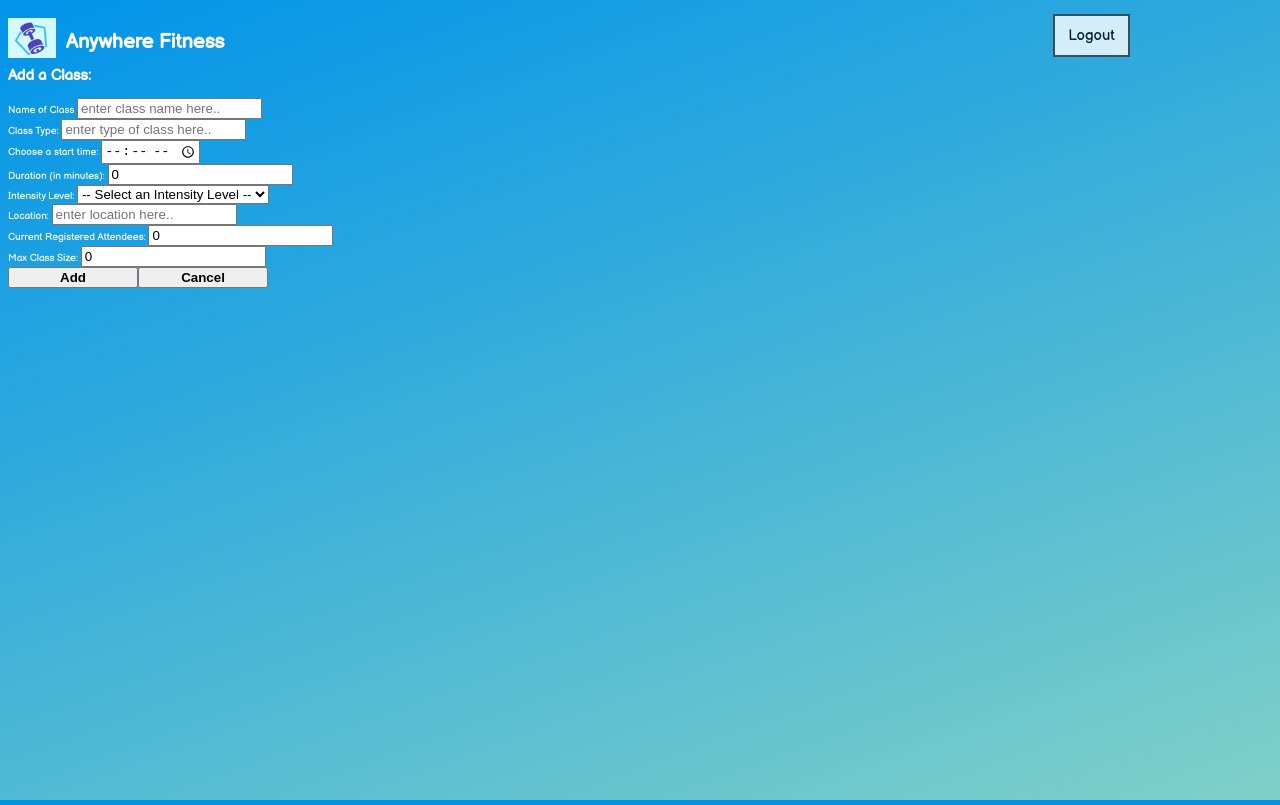
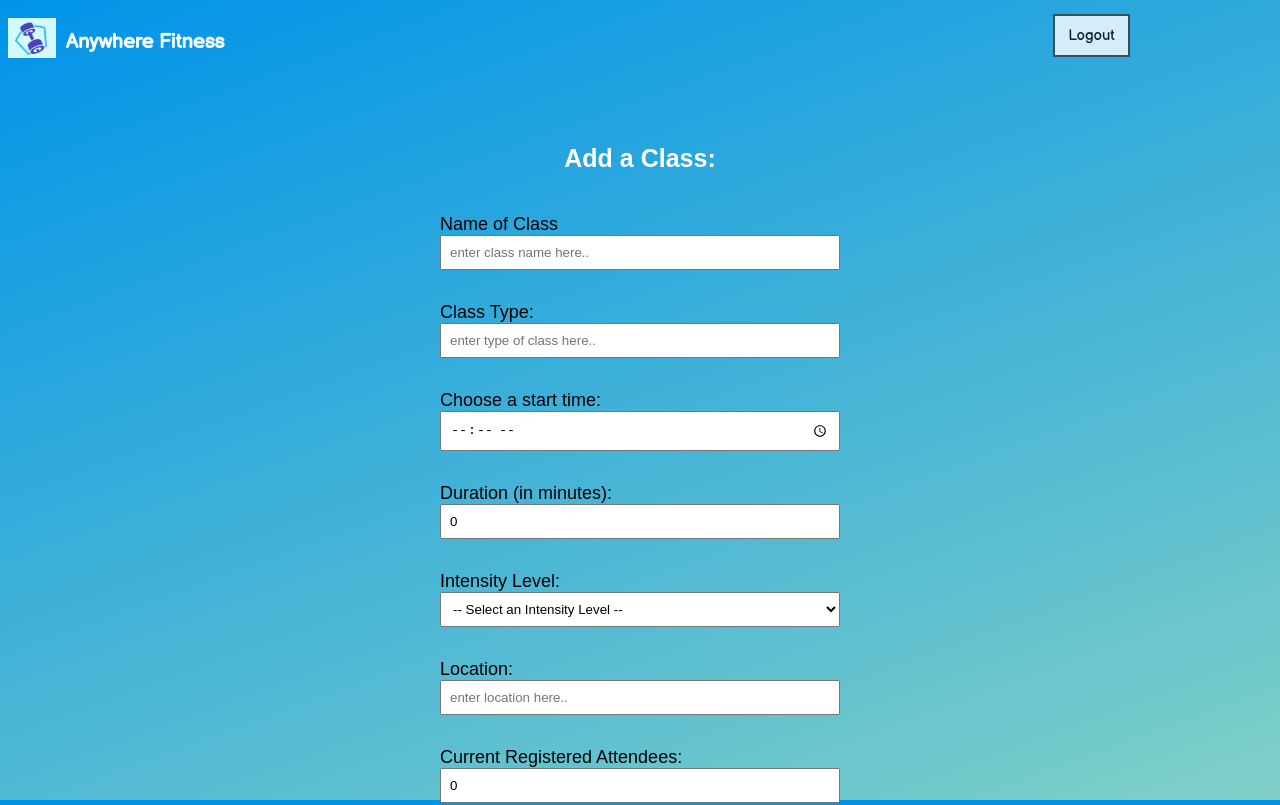
Before and after one commit to AnywhereFitness2021/AF_Frontend, a React (Create React App) app: page /addclass/1 in a window 1280 px wide. Shown: the top 805 px of the page. Built offline with nearby package versions, Linux system fonts and the light colour scheme; a web font is replaced by a local one.

Commit message:
added styling to instructor forms

```diff
--- a/src/components/Client.js
+++ b/src/components/Client.js
@@ -171,7 +171,7 @@ const Client = (props) => {
                     <h3>Class Type: {item.type}</h3>
                     <h3>Start Time: {item.startTime}</h3>
                     <h3>Intensity Level: {item.intensityLevel}</h3>
-                    <h3>Duration: {item.duration} minutes</h3>
+                    <h3>Duration: {item.duration} minute(s)</h3>
                     <h3>Location: {item.location}</h3>
                     <h3>Attendees: {item.attendees}</h3>
                     <h3>Max Class Size: {item.maxClassSize}</h3>
--- a/src/components/CreateClassForm.js
+++ b/src/components/CreateClassForm.js
@@ -4,6 +4,72 @@ import * as yup from 'yup';
 import { classFormSchema as schema} from '../schema/classformSchema';
 import axiosWithAuth from '../utils/axiosWithAuth';
 
+import styled from 'styled-components';
+
+const OuterContainer = styled.form`
+    display:flex;
+    flex-wrap:nowrap;
+    justify-content:center;
+    align-items: center;
+    width:100%;
+    height: 80vh;
+`
+
+const InnerContainer = styled.div`
+    display: flex;
+    flex-direction: column;
+    align-items: center;
+    justify-content: space-evenly;
+    border-radius: 4px;
+    padding: 2% 0;
+    width: 40%;
+    margin: 3%;
+    margin-top:10%;
+    font-family: 'Fira Sans Condensed', sans-serif;
+    max-height:80vh;
+
+    h2 {
+        font-size: 2.5rem;
+        color: white;
+        margin-bottom:8%;
+    }
+
+    label {
+      font-size:1.8rem;
+      display:block;
+      padding-bottom: 8%;
+      width:400px;
+      color:black;
+    }
+
+    input, select{
+      display:block;
+      padding:2%;
+      width:500px;
+    }
+
+    button{
+        padding:3%;
+        width:150px;
+        font-size:1.7rem;
+        font-weight: 600;
+        background:none;
+        border-color:blue;
+        opacity: 0.5;
+        margin-top:20%;
+
+        &:hover{
+            filter: brightness(1.8);
+            opacity:1;
+        }
+    }
+`
+
+const Label = styled.label`
+  &:focus-within {
+    color: white;
+    }
+`
 
 
 function CreateClassForm(props) {
@@ -48,7 +114,7 @@ function CreateClassForm(props) {
       evt.preventDefault();
       axiosWithAuth().post('/classes', formValues)
            .then(res => {
-            console.log(res);
+            //console.log(res);
             push(`/instructor/${id}`);
            })
            .catch(err => {
@@ -75,12 +141,12 @@ function CreateClassForm(props) {
 
 
     return (
-      <form onSubmit={onSubmit}>
-        <div>
+      <OuterContainer onSubmit={onSubmit}>
+        <InnerContainer>
           <h2>Add a Class:</h2>
           <div>
             <div className="error">{formErrors.name}</div>
-            <label>
+            <Label>
               Name of Class&nbsp;
               <input
                 type="text"
@@ -89,11 +155,11 @@ function CreateClassForm(props) {
                 name="name"
                 placeholder="enter class name here.."
               />
-            </label>
+            </Label>
           </div>
           <div>
             <div className="error">{formErrors.type}</div>
-            <label>
+            <Label>
               Class Type:&nbsp;
               <input
                 type="text"
@@ -102,11 +168,11 @@ function CreateClassForm(props) {
                 name="type"
                 placeholder="enter type of class here.."
               />
-            </label>
+            </Label>
           </div>
           <div>
             <div className="error">{formErrors.startTime}</div>
-            <label>
+            <Label>
               Choose a start time:&nbsp;
               <input
                 type="time"
@@ -114,11 +180,11 @@ function CreateClassForm(props) {
                 onChange={onChange}
                 name="startTime"
               />
-            </label>
+            </Label>
           </div>
           <div>
             <div className="error">{formErrors.duration}</div>
-            <label>
+            <Label>
               Duration (in minutes):&nbsp;
               <input
                 type="number"
@@ -126,11 +192,11 @@ function CreateClassForm(props) {
                 onChange={onChange}
                 name="duration"
               />
-            </label>
+            </Label>
           </div>
           <div>
             <div className="error">{formErrors.intensityLevel}</div>
-            <label>
+            <Label>
               Intensity Level:&nbsp;
               <select value={intensityLevel} name="intensityLevel" onChange={onChange}>
                 <option value=''>-- Select an Intensity Level --</option>
@@ -138,11 +204,11 @@ function CreateClassForm(props) {
                 <option value='Intermediate'>Intermediate</option>
                 <option value='Advanced'>Advanced</option>
               </select>
-            </label>
+            </Label>
           </div>
           <div>
             <div className="error">{formErrors.location}</div>
-            <label>
+            <Label>
               Location:&nbsp;
               <input
                 type="text"
@@ -151,11 +217,11 @@ function CreateClassForm(props) {
                 name="location"
                 placeholder="enter location here.."
               />
-            </label>
+            </Label>
           </div>
           <div>
             <div className="error">{formErrors.attendees}</div>
-            <label>
+            <Label>
               Current Registered Attendees:&nbsp;
               <input
                 type="number"
@@ -163,11 +229,11 @@ function CreateClassForm(props) {
                 onChange={onChange}
                 name="attendees"
               />
-            </label>
+            </Label>
           </div>
           <div>
             <div className="error">{formErrors.maxClassSize}</div>
-            <label>
+            <Label>
               Max Class Size:&nbsp;
               <input
                 type="number"
@@ -175,14 +241,14 @@ function CreateClassForm(props) {
                 onChange={onChange}
                 name="maxClassSize"
               />
-            </label>
+            </Label>
           </div>
           <div>
             <button>Add</button>
             <button onClick={handleCancel}>Cancel</button>
           </div>
-        </div>
-      </form>
+        </InnerContainer>
+      </OuterContainer>
     );
 }
 
--- a/src/components/EditClassForm.js
+++ b/src/components/EditClassForm.js
@@ -1,6 +1,73 @@
 import React, {useEffect, useState} from 'react';
 import { useParams, useHistory } from 'react-router-dom';
 import axiosWithAuth from '../utils/axiosWithAuth';
+
+import styled from 'styled-components';
+
+const OuterContainer = styled.form`
+    display:flex;
+    flex-wrap:nowrap;
+    justify-content:center;
+    align-items: center;
+    width:100%;
+    height: 80vh;
+`
+
+const InnerContainer = styled.div`
+    display: flex;
+    flex-direction: column;
+    align-items: center;
+    justify-content: space-evenly;
+    border-radius: 4px;
+    padding: 2% 0;
+    width: 40%;
+    margin: 3%;
+    margin-top:10%;
+    font-family: 'Fira Sans Condensed', sans-serif;
+    max-height:80vh;
+
+    h2 {
+        font-size: 2.5rem;
+        color: white;
+        margin-bottom:8%;
+    }
+
+    label {
+      font-size:1.8rem;
+      display:block;
+      padding-bottom: 8%;
+      width:400px;
+      color:black;
+    }
+
+    input, select{
+      display:block;
+      padding:2%;
+      width:500px;
+    }
+
+    button{
+        padding:3%;
+        width:150px;
+        font-size:1.7rem;
+        font-weight: 600;
+        background:none;
+        border-color:blue;
+        opacity: 0.5;
+        margin-top:20%;
+
+        &:hover{
+            filter: brightness(1.8);
+            opacity:1;
+        }
+    }
+`
+
+const Label = styled.label`
+  &:focus-within {
+    color: white;
+    }
+`
 
 const initialFormValues = {
     name: '',
@@ -25,7 +92,7 @@ const EditClassForm = (props) => {
     useEffect(() => {
         axiosWithAuth().get(`/classes/${id}`)
             .then(res => {
-                console.log(res.data);
+                //console.log(res.data);
                 setFormValues(res.data);
             })
             .catch(err => {
@@ -50,7 +117,7 @@ const EditClassForm = (props) => {
 
         axiosWithAuth().put(`/classes/${id}`, itemToBeSubmit)
             .then(res => {
-                console.log(res);
+                //console.log(res);
                 push(`/instructor/${id}`);
             })
             .catch(err => {
@@ -64,18 +131,18 @@ const EditClassForm = (props) => {
       };
 
 
-    const handleCancel = () => {
+    const handleCancel = (id) => {
         push(`/instructor/${id}`);
       }
 
 
     return (
-        <form onSubmit={onSubmit}>
-        <div>
+        <OuterContainer onSubmit={onSubmit}>
+        <InnerContainer>
           <h2>Edit your Class:</h2>
           <div>
             {/* <div className="error">{formErrors.name}</div> */}
-            <label>
+            <Label>
               Name of Class&nbsp;
               <input
                 type="text"
@@ -84,11 +151,11 @@ const EditClassForm = (props) => {
                 name="name"
                 placeholder="enter class name here.."
               />
-            </label>
+            </Label>
           </div>
           <div>
             {/* <div className="error">{formErrors.type}</div> */}
-            <label>
+            <Label>
               Class Type:&nbsp;
               <input
                 type="text"
@@ -97,11 +164,11 @@ const EditClassForm = (props) => {
                 name="type"
                 placeholder="enter type of class here.."
               />
-            </label>
+            </Label>
           </div>
           <div>
             {/* <div className="error">{formErrors.startTime}</div> */}
-            <label>
+            <Label>
               Choose a start time:&nbsp;
               <input
                 type="time"
@@ -109,11 +176,11 @@ const EditClassForm = (props) => {
                 onChange={onChange}
                 name="startTime"
               />
-            </label>
+            </Label>
           </div>
           <div>
             {/* <div className="error">{formErrors.duration}</div> */}
-            <label>
+            <Label>
               Duration (in minutes):&nbsp;
               <input
                 type="text"
@@ -121,11 +188,11 @@ const EditClassForm = (props) => {
                 onChange={onChange}
                 name="duration"
               />
-            </label>
+            </Label>
           </div>
           <div>
             {/* <div className="error">{formErrors.intensityLevel}</div> */}
-            <label>
+            <Label>
               Intensity Level:&nbsp;
               <select value={formValues.intensityLevel} name="intensityLevel" onChange={onChange}>
                 <option value=''>-- Select an Intensity Level --</option>
@@ -133,11 +200,11 @@ const EditClassForm = (props) => {
                 <option value='Intermediate'>Intermediate</option>
                 <option value='Advanced'>Advanced</option>
               </select>
-            </label>
+            </Label>
           </div>
           <div>
             {/* <div className="error">{formErrors.location}</div> */}
-            <label>
+            <Label>
               Location:&nbsp;
               <input
                 type="text"
@@ -146,11 +213,11 @@ const EditClassForm = (props) => {
                 name="location"
                 placeholder="enter location here.."
               />
-            </label>
+            </Label>
           </div>
           <div>
             {/* <div className="error">{formErrors.attendees}</div> */}
-            <label>
+            <Label>
               Current Registered Attendees:&nbsp;
               <input
                 type="number"
@@ -158,11 +225,11 @@ const EditClassForm = (props) => {
                 onChange={onChange}
                 name="attendees"
               />
-            </label>
+            </Label>
           </div>
           <div>
             {/* <div className="error">{formErrors.maxClassSize}</div> */}
-            <label>
+            <Label>
               Max Class Size:&nbsp;
               <input
                 type="number"
@@ -170,14 +237,14 @@ const EditClassForm = (props) => {
                 onChange={onChange}
                 name="maxClassSize"
               />
-            </label>
+            </Label>
           </div>
           <div>
             <button>Update</button>
-            <button onClick={handleCancel}>Cancel</button>
+            <button onClick={() => handleCancel(formValues.userId)}>Cancel</button>
           </div>
-        </div>
-      </form>
+        </InnerContainer>
+      </OuterContainer>
     )
 }
 
--- a/src/components/Instructor.js
+++ b/src/components/Instructor.js
@@ -1,14 +1,90 @@
-// create update and delete a class
-//need to be able to take attendance for a class (NOT DOABLE YET)
-
-//Should be able to see only their own classes(NOT DOABLE YET)
-
 import React, { useEffect } from 'react';
 import axiosWithAuth from '../utils/axiosWithAuth';
 import { useHistory, useParams } from 'react-router';
 import { fetchClasses } from '../actions/Actions';
 import { connect } from 'react-redux';
-// import '../styles/Client.css';
+
+import styled, { keyframes } from 'styled-components';
+
+const KF = keyframes`
+    100% {
+        transform: translateY(0);
+    }
+`
+
+const OuterContainer = styled.div`
+    display:flex;
+    flex-wrap:wrap;
+    justify-content:center;
+    width:100%;
+    transform: translateY(100%);
+    animation: ${KF} 1.5s ease-in-out forwards;
+`
+
+const InnerContainer = styled.div`
+    display: flex;
+    flex-direction: column;
+    align-items: center;
+    justify-content: center;
+    border: 1px solid rgb(210, 210, 210);
+    border-radius: 4px;
+    box-shadow: 0px 1px 5px 2px rgb(168, 167, 167);
+    background-image: linear-gradient(to bottom right, green, #95ce95);
+    padding: 2% 0;
+    width: 40%;
+    margin: 3%;
+    font-family: 'Fira Sans Condensed', sans-serif;
+
+    p {
+        font-size: 1.9rem;
+        color: black;
+        font-weight: 600;
+    }
+
+    h2 {
+        text-decoration: underline;
+        font-size: 2.5rem;
+        color: black;
+    }
+
+    button{
+        padding:3%;
+        width:200px;
+        font-size:1.7rem;
+        font-weight: 600;
+        background:none;
+        border-color:blue;
+        opacity: 0.5;
+        margin-top:20%;
+
+        &:hover{
+            filter: brightness(1.8);
+            opacity:1;
+        }
+    }
+`
+
+const IntroStyles = styled.div`
+    display:flex;
+    flex-direction: column;
+    align-items: center;
+
+    h1{
+        font-size: 3.5rem;
+        text-align: center;
+        padding-top: 3%;
+    }
+
+    button{
+        padding:0.8%;
+        width:6%;
+    }
+
+    h2{
+        font-size: 2.8rem;
+        margin-top: 5%;
+    }
+`
 
 const Instructor = (props) => {
     const { push } = useHistory();
@@ -23,8 +99,8 @@ const Instructor = (props) => {
     const handleDeleteClick = (item) => {
         axiosWithAuth().delete(`/classes/${item.classId}`)
              .then(res => {
-                 console.log(res);
-                 console.log(id);
+                //  console.log(res);
+                //  console.log(id);
                  fetchClasses();
              })
              .catch(err => {
@@ -34,28 +110,33 @@ const Instructor = (props) => {
 
     return (
         <div>
+            <IntroStyles>
                 <h1>Hi Instructor!</h1>
-            <button onClick={() => push(`/addclass/${id}`)}>Add a Class!</button>
+                <button onClick={() => push(`/addclass/${id}`)}>Add a Class?</button>
                 <h2>Upcoming Classes:</h2>
+            </IntroStyles>
+            <OuterContainer>
                 {classes.filter(item =>
                     // eslint-disable-next-line
                     item.userId == id
                 ).map(item => {
                     return(
-                    <div key={item.classId}>
+                        <InnerContainer key={item.classId}>
                             {<h2>{item.name}: {item.type}.</h2>}
-                        <p>Starts at {item.startTime} and goes for {item.duration}.</p>
+                            <p>Starts at {item.startTime} and goes for {item.duration} minute(s).</p>
                             <p>Located in: {item.location}. Intensity level: {item.intensityLevel}</p>
-                        <p>Max Class Size: {item.maxClassSize} Current Attendance Total: {item.attendees}</p>
+                            <p>Current Attendance Total: {item.attendees}</p>
+                            <p>Max Class Size: {item.maxClassSize}</p>
                             <span>
                                 <button onClick={() => {push(`/editclass/${item.classId}`)}}>Edit Class</button>
                                 <button onClick={() => handleDeleteClick(item)}>Delete Class</button>
                                 <button>Take Attendance</button>
                             </span>
 
-                    </div>
+                        </InnerContainer>
                     )
                 })}
+            </OuterContainer>
         </div>
     )
 }
--- a/src/components/login.js
+++ b/src/components/login.js
@@ -38,7 +38,7 @@ function LoginForm(props) {
         axios
           .post('https://anywhere-fitness-2021.herokuapp.com/api/users/login', newLogin)
           .then((res) => {
-            console.log('login', res);
+            //console.log('login', res);
             const token = res.data.token;
             localStorage.setItem('token', `"${token}"`);
             if (res.data.skip === false && res.data.role === 'client') {
```
Lines whose indentation alone changed are shown as unchanged.
